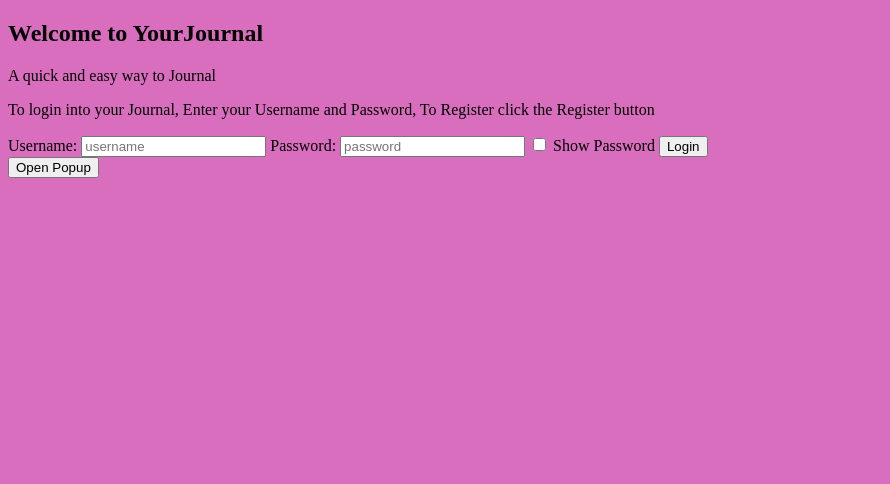
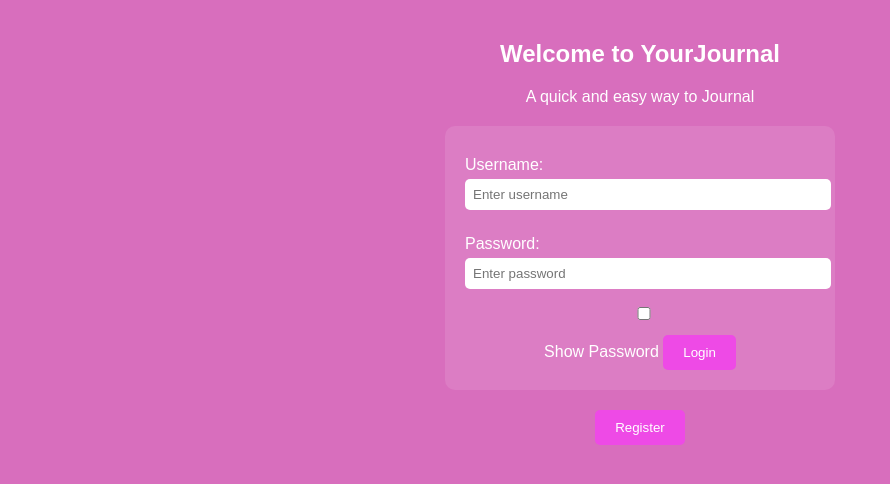
Before and after one commit to sandileSiwundla/simpleJournal, a Flask app: page /login in a window 1280 px wide. Shown: the top 484 px of the page, without its empty margins (0-890 px from the left). Run offline with Flask 3, Linux system fonts and the light colour scheme.

Commit message:
Adds centered layout with card-style login.

```diff
--- a/templates/index.html
+++ b/templates/index.html
@@ -4,9 +4,53 @@
   <title>Flask App</title>
   <style>
     body {
+      font-family: Arial, sans-serif;
       background-color: #d86ebd;
+      color: #fff;
+      text-align: center;
+      margin: 0;
+      padding: 0;
+    }
 
+    h2 {
+      margin-top: 40px;
     }
+
+    form {
+      margin: 20px auto;
+      max-width: 350px;
+      background: rgba(255, 255, 255, 0.1);
+      padding: 20px;
+      border-radius: 10px;
+    }
+
+    label {
+      display: block;
+      margin: 10px 0 5px;
+      text-align: left;
+    }
+
+    input {
+      width: 100%;
+      padding: 8px;
+      margin-bottom: 15px;
+      border: none;
+      border-radius: 5px;
+    }
+
+    button {
+      background-color: #ee4ae6;
+      color: white;
+      padding: 10px 20px;
+      border: none;
+      border-radius: 5px;
+      cursor: pointer;
+    }
+
+    button:hover {
+      background-color: #c43dbf;
+    }
+
     .modal {
       display: none;
       position: fixed;
@@ -16,14 +60,18 @@
       background-color: rgba(0,0,0,0.5);
       overflow: auto;
     }
+
     .modal-content {
       background-color: #ee4ae6;
-      margin: 15% auto;
+      margin: 10% auto;
       padding: 20px;
       border-radius: 8px;
       max-width: 400px;
+      text-align: left;
+      color: white;
       position: relative;
     }
+
     .close {
       position: absolute;
       right: 15px; top: 10px;
@@ -35,29 +83,36 @@
 <body>
   <h2>Welcome to YourJournal</h2>
   <p>A quick and easy way to Journal</p>
-    <p>To login into your Journal, Enter your Username and Password, To Register click the Register button</p>
-    <form method="POST" action="/login" >
+
+  <!-- Login Form -->
+  <form method="POST" action="/login">
     <label for="username">Username:</label>
-        <input type="text" id="username" name="username" placeholder="username">
-        </label for="password">Password:</label>
-        <input type="password" id="password" name="password" class="password-field" placeholder="password">
+    <input type="text" id="username" name="username" placeholder="Enter username">
+
+    <label for="password">Password:</label>
+    <input type="password" id="password" name="password" class="password-field" placeholder="Enter password">
+
     <input type="checkbox" onclick="togglePasswords()"> Show Password
     <button type="submit">Login</button>
   </form>
-      <button id="openModalBtn" type="button">Open Popup</button>
 
+  <button id="openModalBtn" type="button">Register</button>
+
+  <!-- Register Modal -->
   <div id="myModal" class="modal">
     <div class="modal-content">
       <span id="closeModalBtn" class="close">&times;</span>
-      <h2>Register</h2>
-      <form method="POST" action="/register" >
-        <label for="username">Username:</label>
-        <input type="text" id="username" name="username" placeholder="username">
-        </label for="password">Password:</label>
-        <input type="password" id="Setpassword" name="Setpassword" class="password-field" placeholder="password">
-        <input type="checkbox" onclick="togglePasswords()"> Show Password
-        </label for="confirmPassword">Confirm Password:</label>
-        <input type="password" id="confirmPassword" name="confirmPassword" class="password-field" placeholder="Confirm Password">
+      <h2>Create Account</h2>
+      <form method="POST" action="/register">
+        <label for="newUsername">Username:</label>
+        <input type="text" id="newUsername" name="username" placeholder="Choose username">
+
+        <label for="Setpassword">Password:</label>
+        <input type="password" id="Setpassword" name="Setpassword" class="password-field" placeholder="Choose password">
+
+        <label for="confirmPassword">Confirm Password:</label>
+        <input type="password" id="confirmPassword" name="confirmPassword" class="password-field" placeholder="Confirm password">
+
         <input type="checkbox" onclick="togglePasswords()"> Show Password
         <button type="submit">Register</button>
       </form>
@@ -69,11 +124,8 @@
     const openBtn = document.getElementById("openModalBtn");
     const closeBtn = document.getElementById("closeModalBtn");
 
-
-    // Toggle password
     function togglePasswords() {
-    const fields = document.querySelectorAll('.password-field');
-    fields.forEach(field => {
+      document.querySelectorAll('.password-field').forEach(field => {
         field.type = field.type === 'password' ? 'text' : 'password';
       });
     }
@@ -82,6 +134,5 @@
     closeBtn.onclick = () => modal.style.display = "none";
     window.onclick = (e) => { if (e.target == modal) modal.style.display = "none"; };
   </script>
-
 </body>
 </html>
```
Lines whose indentation alone changed are shown as unchanged.
